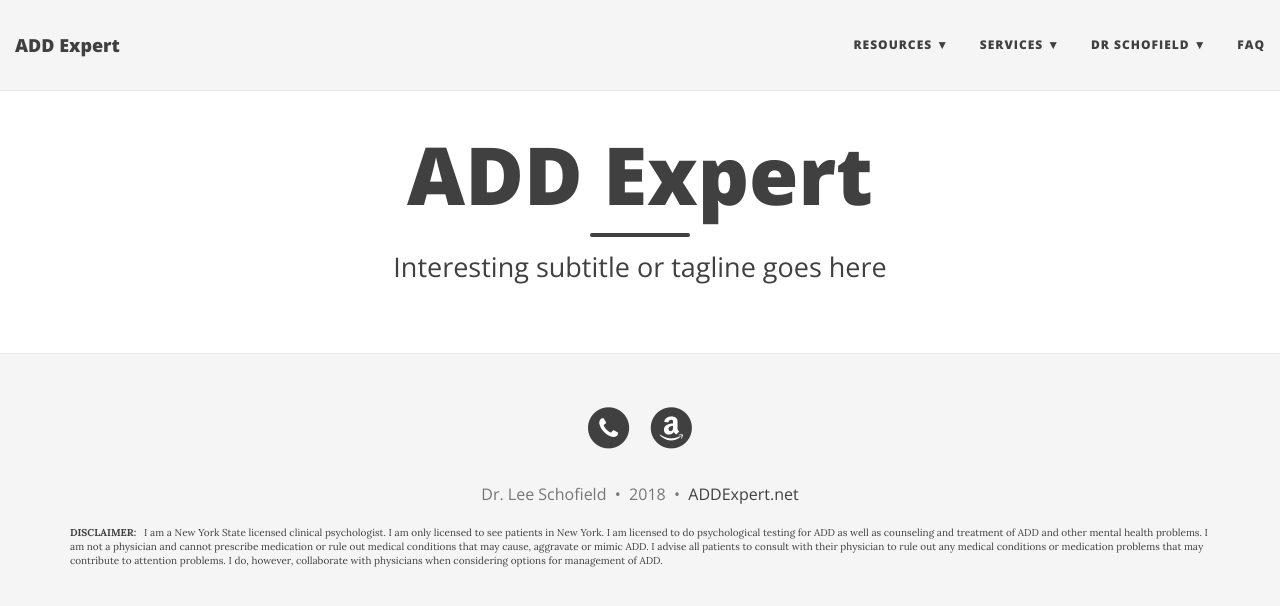
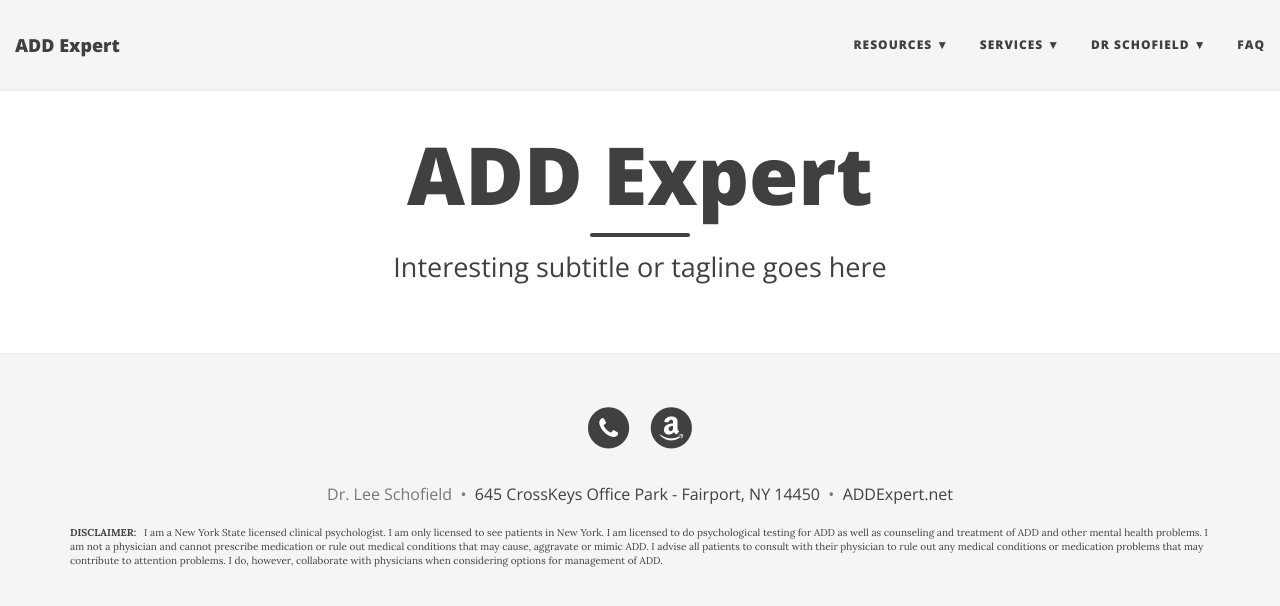
Before and after one commit to schof/schof.github.io, a Jekyll site: the page built from index.html, in a window 1280 px wide. Shown: the top 606 px of the page. Built offline with Jekyll 4.4.1, drawn with Linux system fonts in a browser that asks for light colours; nearby versions of some CDN libraries; the list of posts is cut into pages by our own code.

Commit message:
Add address link to footer

```diff
--- a/_includes/footer.html
+++ b/_includes/footer.html
@@ -25,7 +25,7 @@
         <p class="copyright text-muted">
 		  {{ site.author.name }}
 		  &nbsp;&bull;&nbsp;
-		  {{ site.time | date: '%Y' }}
+      <a href='https://goo.gl/maps/acVtYgGJg672'>645 CrossKeys Office Park - Fairport, NY 14450</a>
 
 		  {% if site.url-pretty %}
 		  &nbsp;&bull;&nbsp;
```
